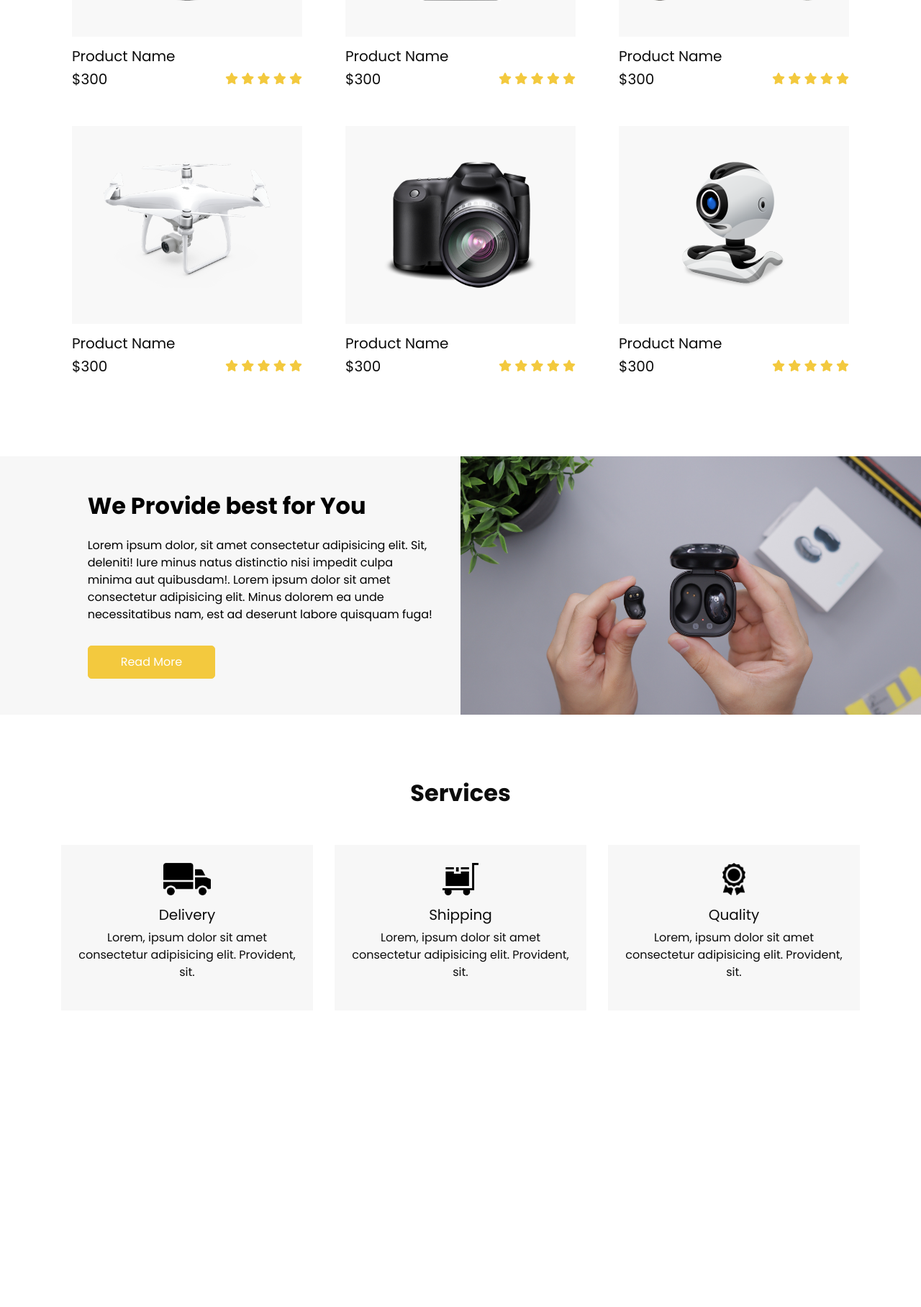
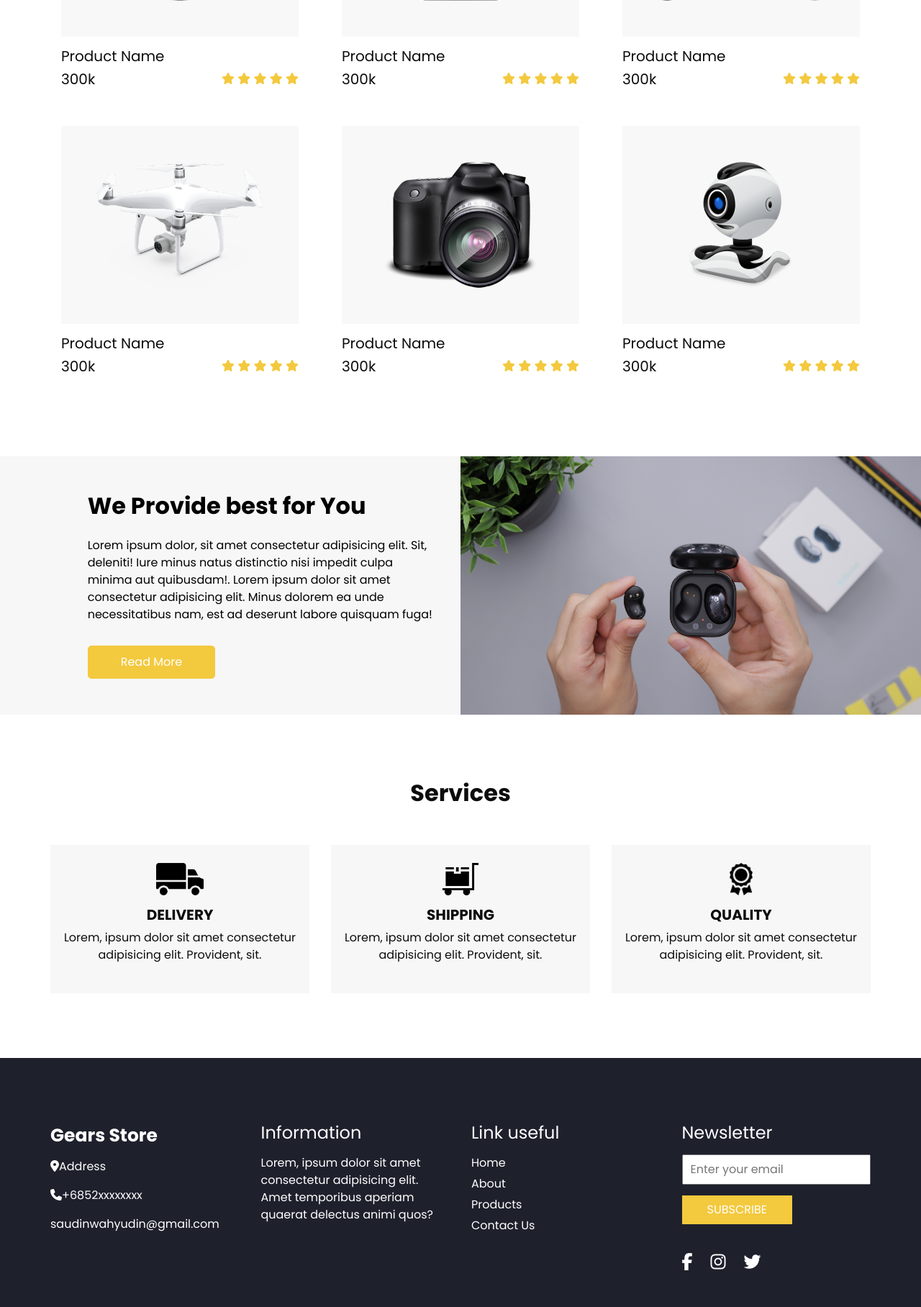
Before and after one commit to waras47/bootstrap-tugas, a PHP site: page / in a window 1280 px wide; the page is wider, and only the part inside the window is pictured. Shown: the part 1614-3430 px from the top of that part at 72% size. Before the commit the page ends 2971 px from the top of that part, so only its background shows below. Run offline with PHP 8.4, Linux system fonts and the light colour scheme; some libraries are stand-ins or nearby versions.

Commit message:
dd section footer

```diff
--- a/css/style.css
+++ b/css/style.css
@@ -151,6 +151,9 @@ body {
   background-color: transparent;
   color: #f3c93e;
 }
+.slider_section .img-box img{
+  width: 100%;
+}
 
 /* product section */
 .product_section .heading_container {
@@ -290,7 +293,126 @@ body {
 .service_section .box .detail-box{
   margin-top: 15px;
 }
-.services_section .box .detail-box h5 {
+.service_section .box .detail-box h5 {
   font-weight: bold;
   text-transform: uppercase;
 }
+
+/* footer */
+.info_section {
+  background-color: #1e212c;
+  color: #ffffff;
+  padding: 90px 0 45px 0;
+}
+.info_section h5 {
+  margin-bottom: 15px;
+  font-size: 24px;
+}
+.info_section .info_link ul {
+  padding: 0;
+}
+.info_section .info_link ul li {
+  list-style-type: none;
+}
+.info_section .info_link ul li a{
+  display: inline-block;
+  color: #ffffff;
+  margin-bottom: 5px;
+  text-decoration: none;
+}
+.info_section .info_link ul li a:hover{
+  color: #f2b01e;
+}
+.info_section .info_forms form input {
+  outline: none;
+  width: 100%;
+  padding: 7px 10px;
+}
+.info_section .info_forms form button {
+  padding: 8px 35px;
+  outline: none;
+  border: none;
+  color: #ffffff;
+  background: #f3c93e;
+  margin-top: 15px;
+  text-transform: uppercase;
+}
+.info_section .info_forms form button:hover{
+  background-color: #f2b01e;
+}
+.info_section .info_forms .social_box {
+  margin-top: 35px;
+  width: 100%;
+  display: flex;
+}
+.info_section .info_forms .social_box a {
+  margin-right: 25px;
+  color: #ffffff;
+  font-size: 24px;
+}
+.info_section .info_forms .social_box a:hover{
+ color: f2b01e;
+}
+/* bottom footer */
+.footer_section {
+  position: realtive;
+  background-color: #1e212c;
+  text-align: center;
+}
+.footer_section p{
+  border-top: 1px solid #ffffff;
+  color: #ffffff;
+  padding: 20px 0;
+  margin: 0;
+}
+.footer_section p a{
+  color: #f3c93e;
+  text-decoration: none;
+}
+.footer_section p a:hover{
+  color: #f2b01e;
+}
+
+/* Responsive Mobile */
+@media (min-width: 1200px){
+  .container {
+    max-width: 1170px;
+  }
+}
+@media (max-width: 992px){
+  .area {
+    min-height: auto;
+  }
+  .slider_section .detail_box {
+    margin-bottom: 45px;
+  }
+  .slider_section .detail_box h1{
+    font-size: 29px;
+  }
+}
+@media (max-width: 768px){
+  .product_section .box .img-box img {
+    height: 145px;
+  }
+  .info_section .row>div{
+    display: flex;
+    flex-direction: column;
+    align-items: center;
+    text-align: center;
+  }
+  .info_section .row>div:not(:nth-child(1)){
+    margin-bottom: 25px;
+  }
+  .info_section .info_forms .social_box{
+    justify-content: center;
+  }
+  .info_section .info_forms .social_box a{
+    margin: 0 15px;
+  }
+
+}
+@media (max-width: 420px) {
+  .slider_section .detail_box h1{
+    font-size: 19px;
+  }
+}
--- a/index.html
+++ b/index.html
@@ -47,7 +47,7 @@
         <div class="header_top">
           <div class="container-fluid">
             <nav class="navbar navbar-expand-lg custom_nav-container">
-              <a href="#" class="navbar-brand"><span>Gears world</span></a>
+              <a href="#" class="navbar-brand"><span>Gears Store</span></a>
 
               <button
                 class="navbar-toggler"
@@ -123,7 +123,7 @@
               <div class="detail-box">
                 <h5>Product Name</h5>
                 <div class="product-info">
-                  <h5><span>$</span>300</h5>
+                  <h5><span>300</span>k</h5>
                   <div class="star_container">
                     <i class="fa fa-star" aria-hidden="true"></i>
                     <i class="fa fa-star" aria-hidden="true"></i>
@@ -144,7 +144,7 @@
               <div class="detail-box">
                 <h5>Product Name</h5>
                 <div class="product-info">
-                  <h5><span>$</span>300</h5>
+                  <h5><span>300</span>k</h5>
                   <div class="star_container">
                     <i class="fa fa-star" aria-hidden="true"></i>
                     <i class="fa fa-star" aria-hidden="true"></i>
@@ -166,7 +166,7 @@
               <div class="detail-box">
                 <h5>Product Name</h5>
                 <div class="product-info">
-                  <h5><span>$</span>300</h5>
+                  <h5><span>300</span>k</h5>
                   <div class="star_container">
                     <i class="fa fa-star" aria-hidden="true"></i>
                     <i class="fa fa-star" aria-hidden="true"></i>
@@ -188,7 +188,7 @@
               <div class="detail-box">
                 <h5>Product Name</h5>
                 <div class="product-info">
-                  <h5><span>$</span>300</h5>
+                  <h5><span>300</span>k</h5>
                   <div class="star_container">
                     <i class="fa fa-star" aria-hidden="true"></i>
                     <i class="fa fa-star" aria-hidden="true"></i>
@@ -210,7 +210,7 @@
               <div class="detail-box">
                 <h5>Product Name</h5>
                 <div class="product-info">
-                  <h5><span>$</span>300</h5>
+                  <h5><span>300</span>k</h5>
                   <div class="star_container">
                     <i class="fa fa-star" aria-hidden="true"></i>
                     <i class="fa fa-star" aria-hidden="true"></i>
@@ -232,7 +232,7 @@
               <div class="detail-box">
                 <h5>Product Name</h5>
                 <div class="product-info">
-                  <h5><span>$</span>300</h5>
+                  <h5><span>300</span>k</h5>
                   <div class="star_container">
                     <i class="fa fa-star" aria-hidden="true"></i>
                     <i class="fa fa-star" aria-hidden="true"></i>
@@ -254,7 +254,7 @@
               <div class="detail-box">
                 <h5>Product Name</h5>
                 <div class="product-info">
-                  <h5><span>$</span>300</h5>
+                  <h5><span>300</span>k</h5>
                   <div class="star_container">
                     <i class="fa fa-star" aria-hidden="true"></i>
                     <i class="fa fa-star" aria-hidden="true"></i>
@@ -276,7 +276,7 @@
               <div class="detail-box">
                 <h5>Product Name</h5>
                 <div class="product-info">
-                  <h5><span>$</span>300</h5>
+                  <h5><span>300</span>k</h5>
                   <div class="star_container">
                     <i class="fa fa-star" aria-hidden="true"></i>
                     <i class="fa fa-star" aria-hidden="true"></i>
@@ -298,7 +298,7 @@
               <div class="detail-box">
                 <h5>Product Name</h5>
                 <div class="product-info">
-                  <h5><span>$</span>300</h5>
+                  <h5><span>300</span>k</h5>
                   <div class="star_container">
                     <i class="fa fa-star" aria-hidden="true"></i>
                     <i class="fa fa-star" aria-hidden="true"></i>
@@ -392,9 +392,63 @@
       </section>
     <!-- End Service Section -->
     <!-- Footer info section -->
+      <section class="info_section">
+        <div class="container">
+          <div class="row">
+            <div class="col-md-3">
+              <div class="info_contact">
+                <h5><a href="#" class="navbar-brand">
+                  <span>Gears Store</span></a>
+                </h5>
+                <p><i class="fa fa-map-marker" aria-hidden="true"></i>Address</p>
+                <p><i class="fa fa-phone" aria-hidden="true"></i>+6852xxxxxxxx</p>
+                <p><i class="fa fa-map-envelope" aria-hidden="true"></i>saudinwahyudin@gmail.com</p>
+              </div>
+            </div>
+            <div class="col-md-3">
+              <div class="info_info">
+                <h5>Information</h5>
+                <p>Lorem, ipsum dolor sit amet consectetur adipisicing elit. Amet temporibus aperiam quaerat delectus animi quos?</p>
+              </div>
+            </div>
+            <div class="col-md-3">
+              <div class="info_link">
+                <h5>Link useful</h5>
+                <ul>
+                  <li><a href="#">Home</a></li>
+                  <li><a href="#">About</a></li>
+                  <li><a href="#">Products</a></li>
+                  <li><a href="#">Contact Us</a></li>
+                </ul>
+              </div>
+            </div>
+            <div class="col-md-3">
+              <div class="info_forms">
+                <h5>Newsletter</h5>
 
+                <form action="">
+                  <input type="email" placeholder="Enter your email">
+                  <button>Subscribe</button>
+                </form>
+
+                <div class="social_box">
+                  <a href="#"><i class="fa fa-facebook" aria-hidden="true"></i></a>
+                  <a href="#"><i class="fa fa-instagram" aria-hidden="true"></i></a>
+                  <a href="#"><i class="fa fa-twitter" aria-hidden="true"></i></a>
+                </div>
+              </div>
+            </div>
+          </div>
+        </div>
+      </section>
     <!-- Footer  info section End -->
     <!-- Footer Bottom -->
+      <footer class="footer_section">
+        <div class="container">
+          <p>&copy; 2022 ALL Rights Reserved By <a href="#">gamelab</a> </p>
+        </div>
+      </footer>
+     <!-- END Footer Bottom -->
 
     <!-- jQery -->
     <script
```
